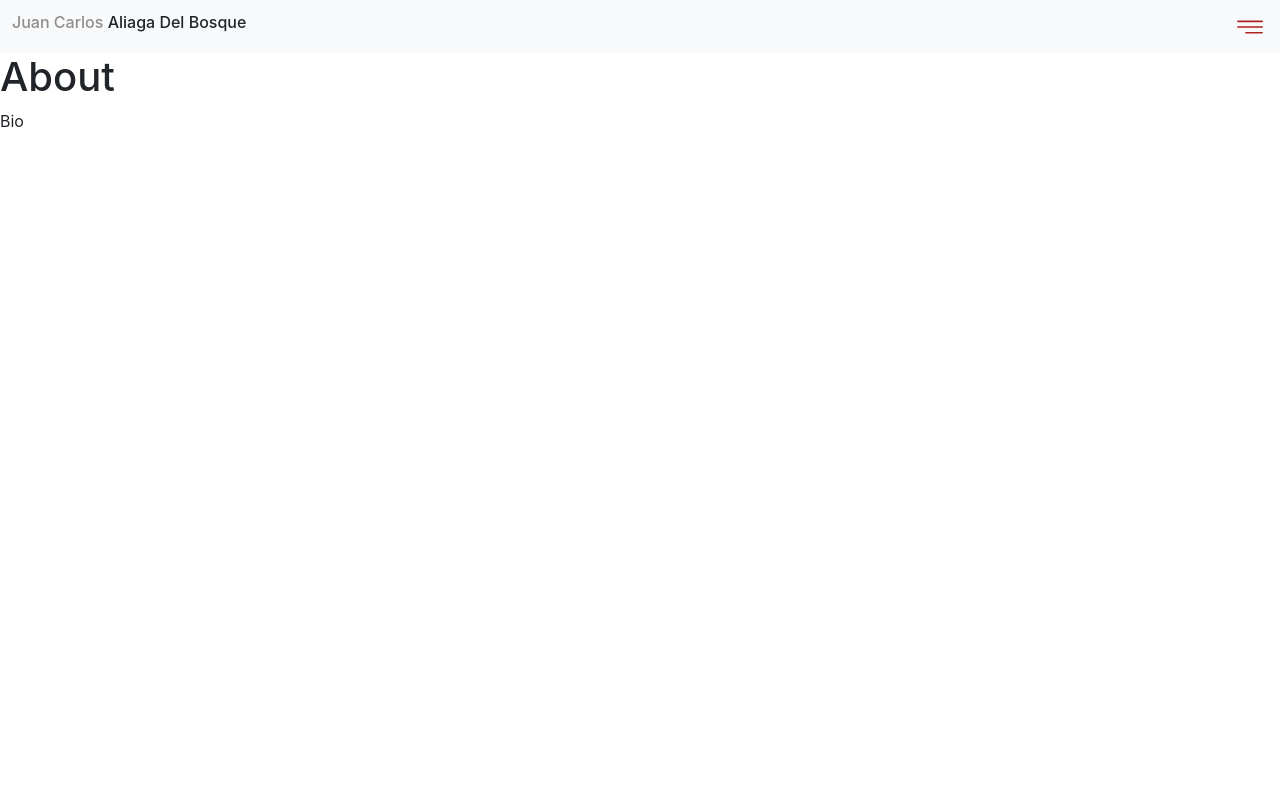
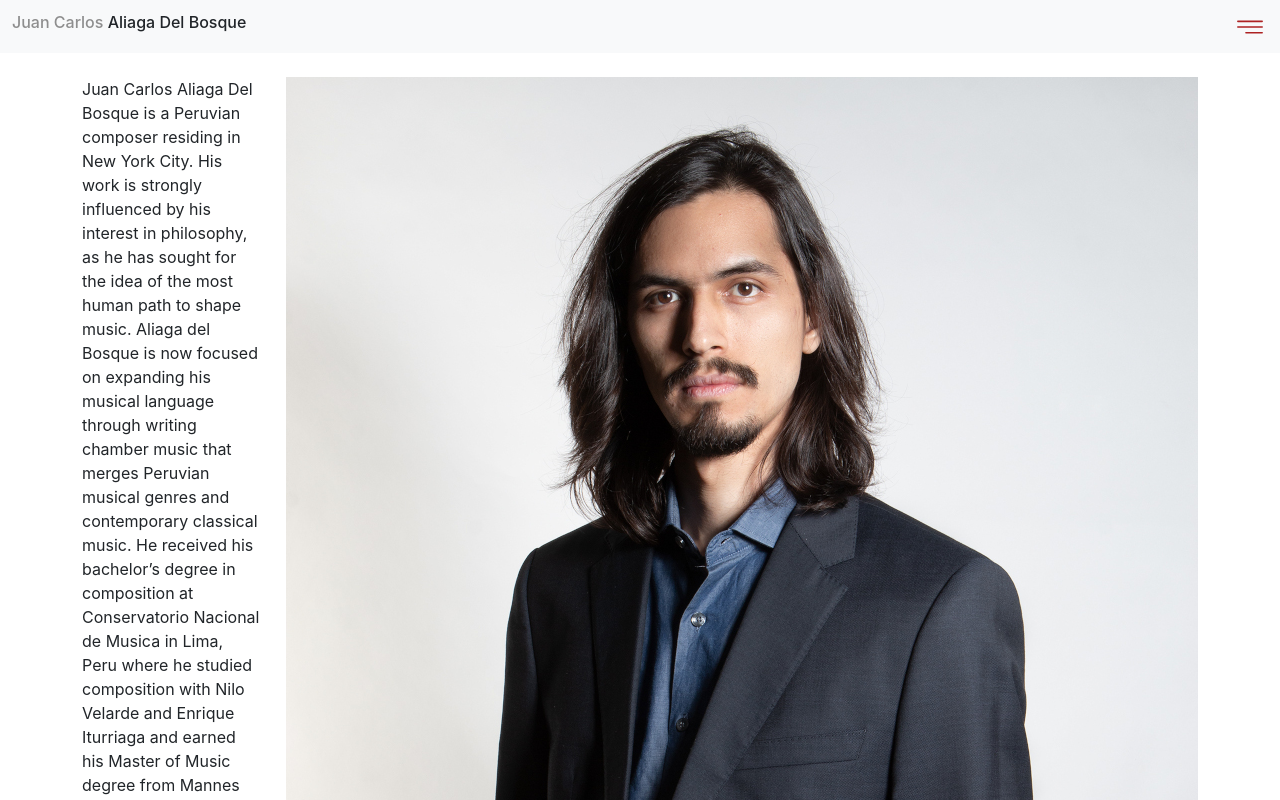
Before and after one commit to Elementarsatz/aliagadelbosque, a React (Create React App) app: page /about in a window 1280 px wide. Shown: the top 800 px of the page. Built offline with nearby package versions, Linux system fonts and the light colour scheme.

Commit message:
scroll behaviour sidebar

```diff
--- a/src/App.css
+++ b/src/App.css
@@ -1,5 +1,4 @@
-.App {
-  /* text-align: center; */
+/* .App {
   color: #212529;
 }
 
@@ -36,4 +35,4 @@
   to {
     transform: rotate(360deg);
   }
-}
+} */
--- a/src/components/About/index.jsx
+++ b/src/components/About/index.jsx
@@ -1,10 +1,25 @@
 import React, { Fragment } from 'react';
+import BioPic from '../../assets/bio-pic5.jpg';
 
 const About = () => (
-    <Fragment>
-        <h1>About</h1>
-        <p>Bio</p>
-    </Fragment>
+    <div className="container pt-4">
+        <div className="row">
+            <div className="col-sm">
+                <p>
+                    Juan Carlos Aliaga Del Bosque is a Peruvian composer residing in New York City. His work is strongly influenced by his interest in philosophy, as he has sought for the idea of the most human path to shape music. Aliaga del Bosque is now focused on expanding his musical language through writing chamber music that merges Peruvian musical genres and contemporary classical music. He received his bachelor’s degree in composition at Conservatorio Nacional de Musica in Lima, Peru where he studied composition with Nilo Velarde and Enrique Iturriaga and earned his Master of Music degree from Mannes School of Music under the guidance of composers Paul Moravec and Lowell Liebermann.
+                </p>
+
+                <p>
+                    He also studied violin with Frank Arias (Cuba/Peru) and Federico Britos (Uruguay/US) and holds a bachelor’s degree in physics from Pontificia Universidad Catolica Del Peru. As a performer, he has been part of the orchestra of Conservatorio Nacional de Musica, the baroque ensemble and the jazz band of the same institution, The New School Community Orchestra, the Cross Genre Ensemble at Mannes. Juan Carlos has also been part of different jazz groups and has participated in recordings of different Peruvian bands. He was part of the Alternative/Indie band Gris Volta, which was included in The Guardian article "December's best music across the MAP".
+                </p>
+            </div>
+            <div className="col-sm">
+                <img src={BioPic} alt="Juan Carlos Aliaga Del Bosque" />
+                <span className="text-muted">ph: Cherry Lowrie</span>
+            </div>
+        </div>
+        {/* <h1>About</h1> */}
+    </div>
 );
 
 export default About;
--- a/src/components/Header/Sidebar.jsx
+++ b/src/components/Header/Sidebar.jsx
@@ -22,7 +22,7 @@ const Sidebar = ({ sidebarOpen, setSidebarOpen }) => (
             </div>
             <ul className={styles['sidebar-list']}>
                 {pages.map(page => (
-                    <li className={styles['sidebar-link']}>
+                    <li className={styles['sidebar-link']} key={`${page.title}-link`}>
                         <Link to={page.path}>{page.title}</Link>
                     </li>
                 ))}
--- a/src/components/Header/index.jsx
+++ b/src/components/Header/index.jsx
@@ -5,13 +5,26 @@ import MenuIcon from '../../assets/menu-light.svg';
 
 const Header = () => {
   const [sidebarOpen, setSidebarOpen] = useState(false);
+  const toggleSidebar = (toggleValue) => {
+    console.log(toggleValue);
+    const body = document.getElementsByTagName('body')[0];
+    console.log(body)
+    if (sidebarOpen) {
+      console.log('remove');
+      body.classList.remove('no-scroll');
+    } else {
+      console.log('add')
+      body.classList.add('no-scroll');
+    }
+    setSidebarOpen(toggleValue);
+  }
   return (
     <nav id={styles['header-nav']} className="container-fluid py-2 navbar">
       <h6 className="text-left"><span className={styles.name}>Juan Carlos&nbsp;</span>Aliaga Del Bosque</h6>
       <button className={styles['menu-btn']}>
-        <img src={MenuIcon} onClick={() => setSidebarOpen(!sidebarOpen)} />
+        <img src={MenuIcon} onClick={() => toggleSidebar(!sidebarOpen)} />
       </button>
-      <Sidebar sidebarOpen={sidebarOpen} setSidebarOpen={setSidebarOpen} />
+      <Sidebar sidebarOpen={sidebarOpen} setSidebarOpen={toggleSidebar} />
     </nav>
   )
 };
--- a/src/index.css
+++ b/src/index.css
@@ -7,10 +7,14 @@ body {
   -moz-osx-font-smoothing: grayscale;
   color: #212529;
   min-height: 100vh;
-  overflow: hidden;
+  overflow-x: hidden;
 }
 
 code {
   font-family: source-code-pro, Menlo, Monaco, Consolas, 'Courier New',
     monospace;
 }
+
+.no-scroll {
+  overflow: hidden;
+}
```
Also changed, not shown: src/assets/bio-pic5.jpg (added), 1 other file (tests, documents, lock files or other folders).
